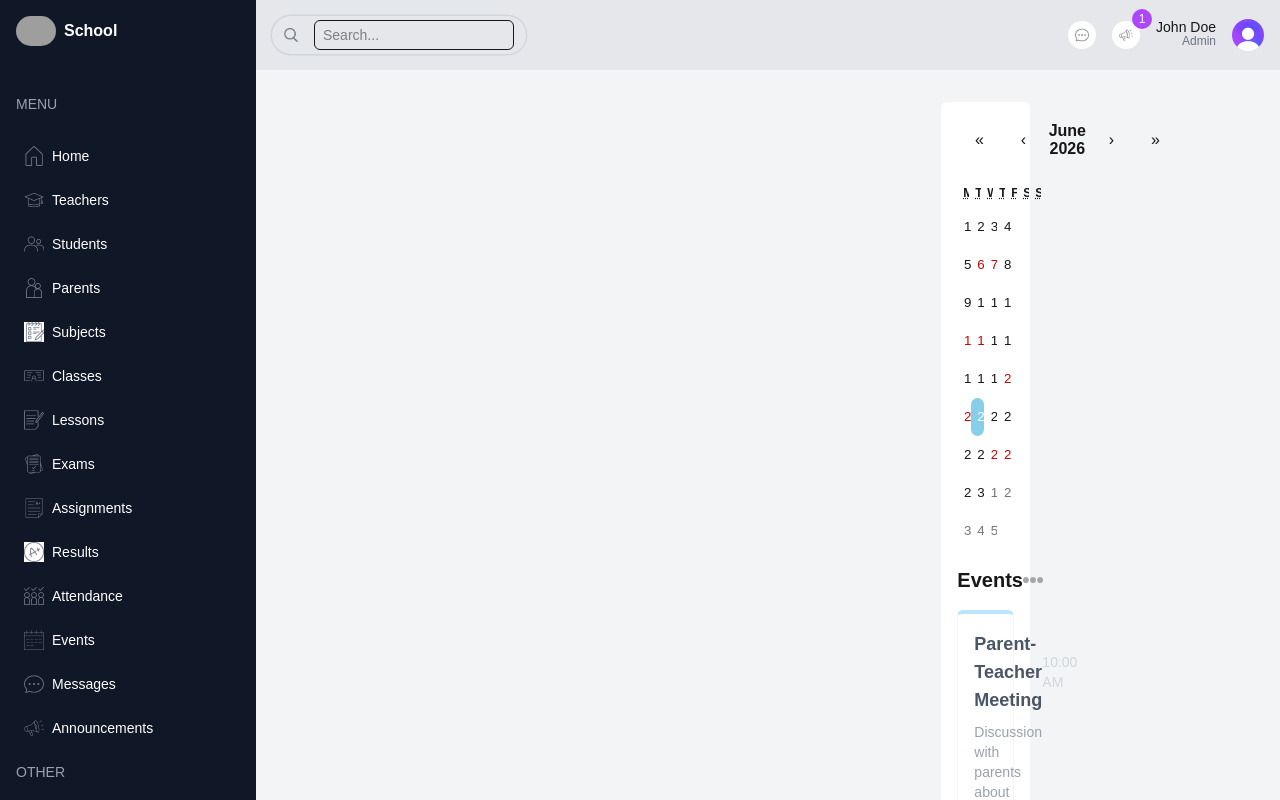
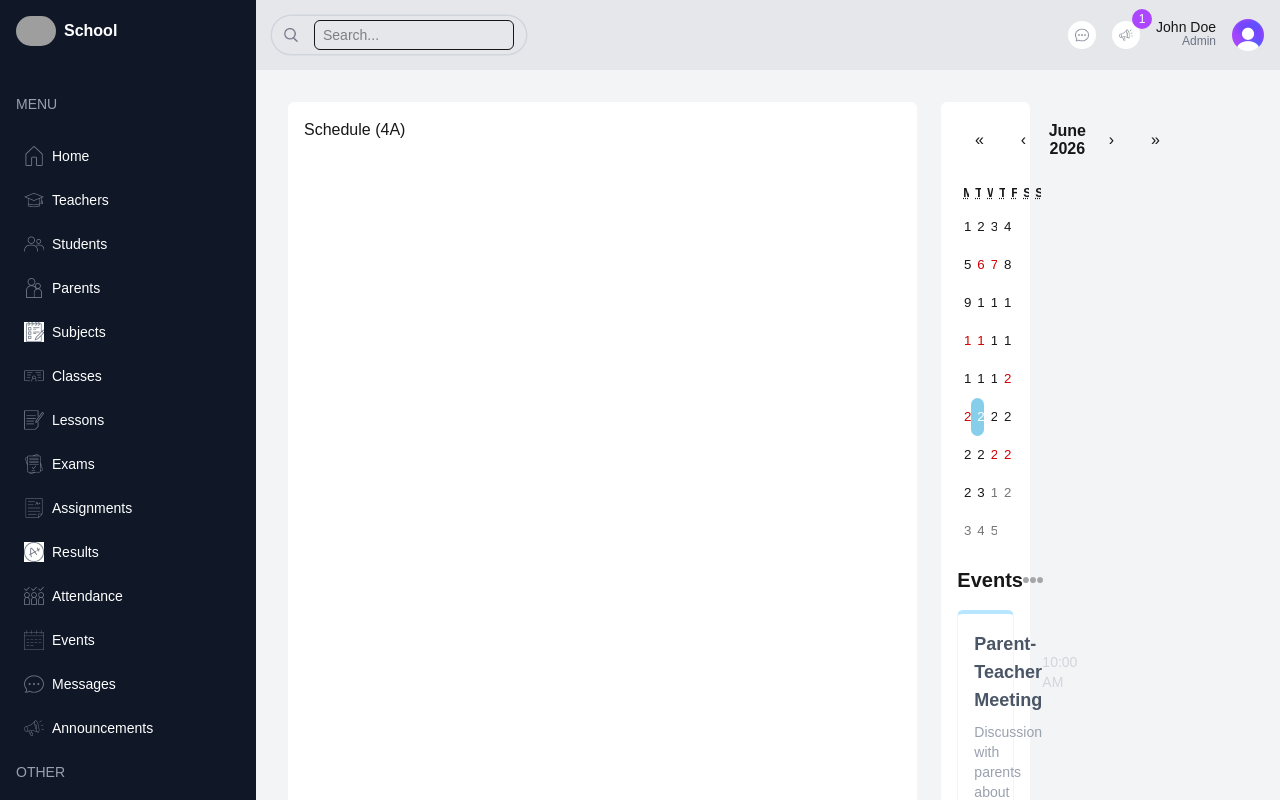
Before and after one commit to rumachoudhury/school-management-dashboard, a Next.js app: page /student in a window 1280 px wide. Shown: the top 800 px of the page. Built offline with nearby package versions, Linux system fonts and the light colour scheme; grey boxes are pictures that could not be loaded.

Commit message:
Updated the student page

```diff
--- a/src/app/(dashboard)/student/page.tsx
+++ b/src/app/(dashboard)/student/page.tsx
@@ -6,7 +6,9 @@ function StudentPage() {
   return (
     <div className="p-4 flex gap-4 flex-col xl:flex-row">
       {/* Left */}
-      <div className="w-ful xl:w-2/3"></div>
+      <div className="w-ful xl:w-2/3">
+        <div className="h-full bg-white p-4 rounded-md">Schedule (4A)</div>
+      </div>
 
       {/* Right */}
       <div className="w-full xl:w-1/3">
```
